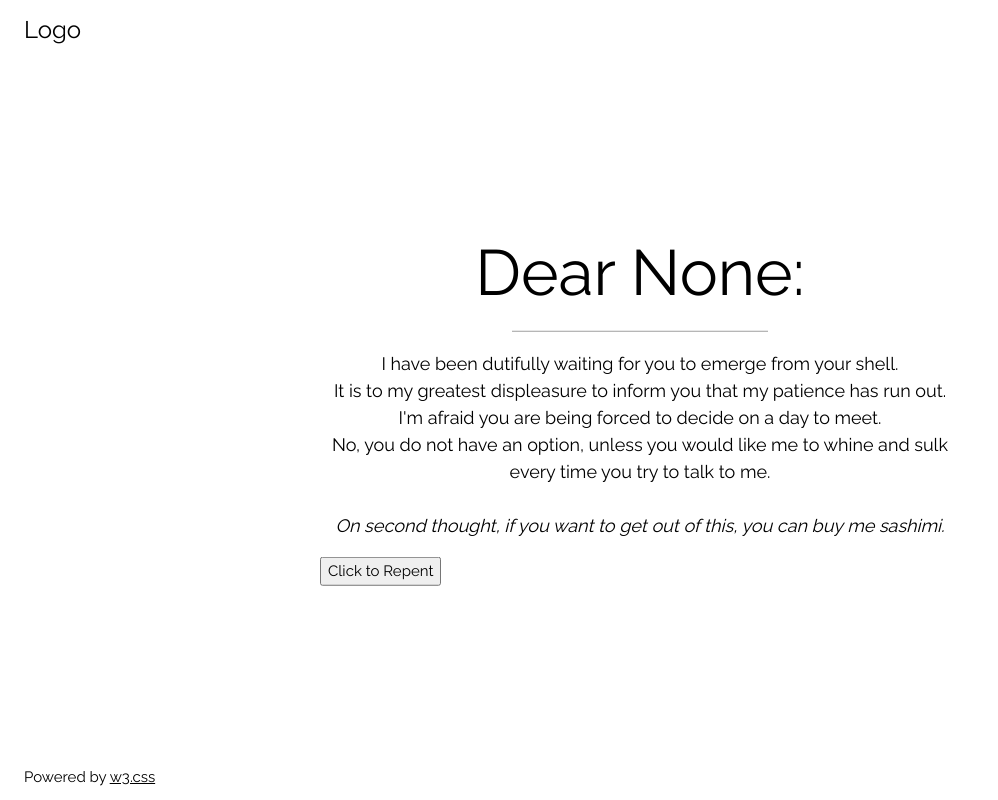
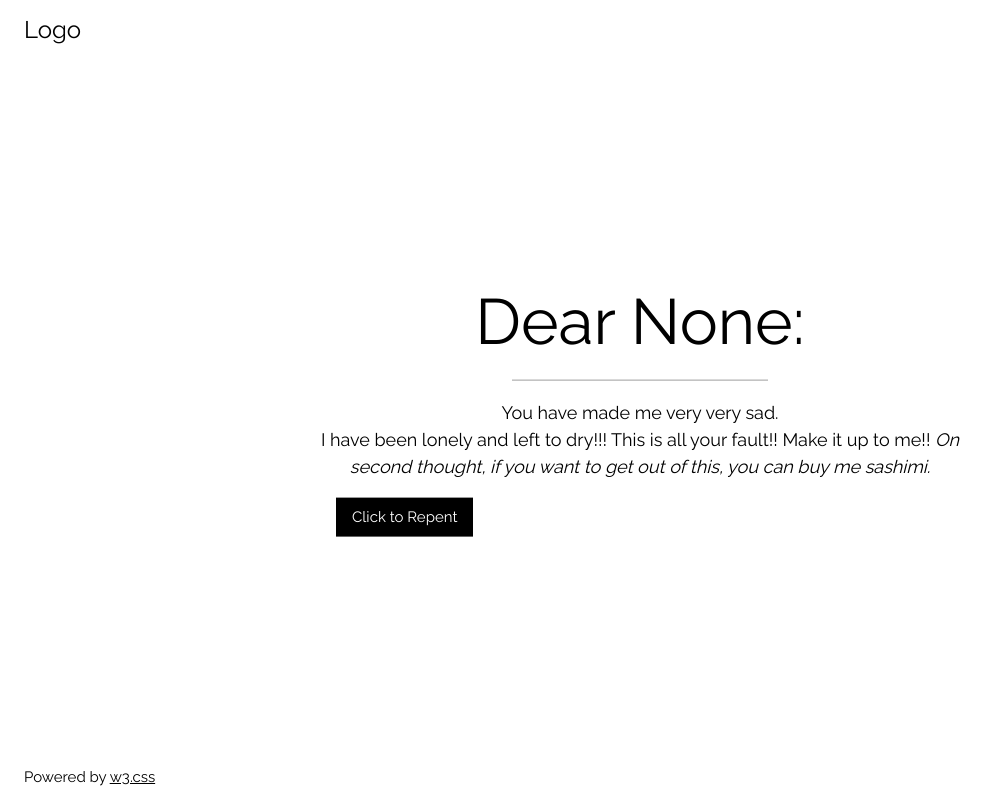
Before and after one commit to airshhlay/a-link-for-you, a Flask app: page /disappointment in a window 1280 px wide. Shown: the whole page, without its empty margins (0-998 px from the left). Run offline with Flask 2, Linux system fonts and the light colour scheme.

Commit message:
modify the html files

```diff
--- a/templates/disappointment.html
+++ b/templates/disappointment.html
@@ -10,15 +10,13 @@
     {% block h1_text %}
     Dear {{ person }}:
     {% endblock %}
-    {% block para_text %}I have been dutifully waiting for you to emerge from your shell.<br>
-        It is to my greatest displeasure to inform you that my patience has run out.<br>
-        I'm afraid you are being forced to decide on a day to meet.<br>
-        No, you do not have an option, unless you would like me to whine and sulk every time you try to talk to me.<br><br>
+    {% block para_text %}You have made me very very sad.<br>
+        I have been lonely and left to dry!!! This is all your fault!! Make it up to me!!
         <i>On second thought, if you want to get out of this, you can buy me sashimi.</i>
     {% endblock %}
     {% block form_input %}
-    <form action="/details" method="get" target="_blank">
-         <button type="submit">Click to Repent</button>
+    <form class="w3-container" action="/details" method="get">
+         <button class="w3-button w3-black" type="submit">Click to Repent</button>
     </form>
     {% endblock %}
 </body>
```
Also changed, not shown: templates/index.html (+4 -3 lines).
